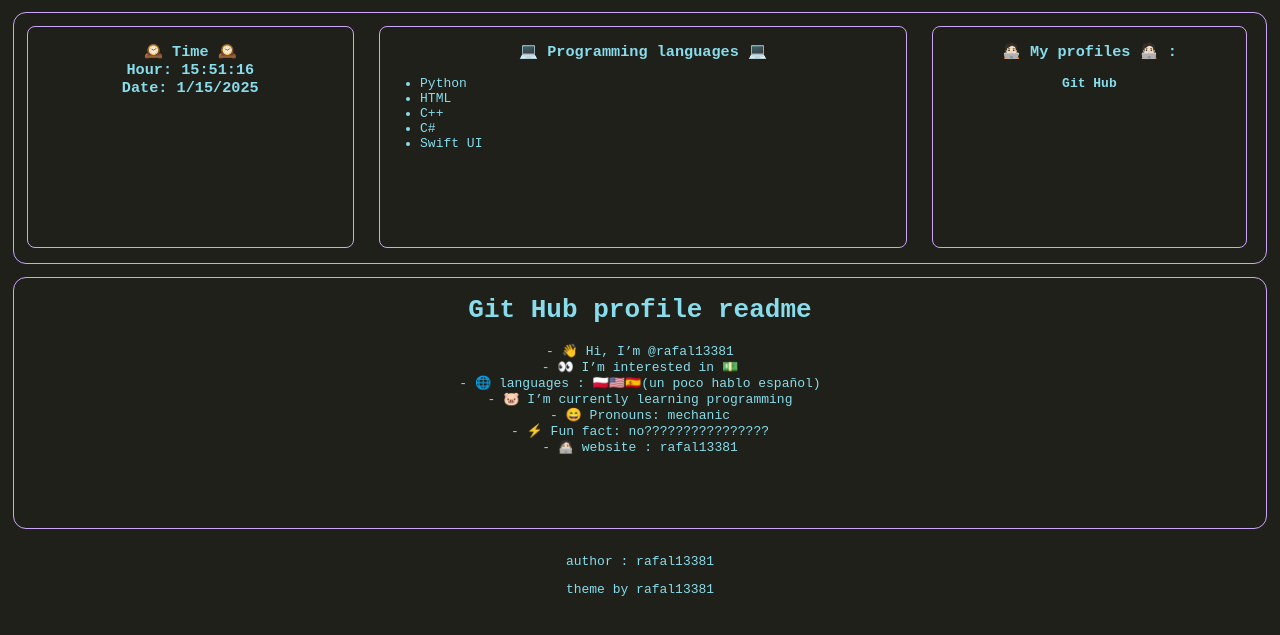
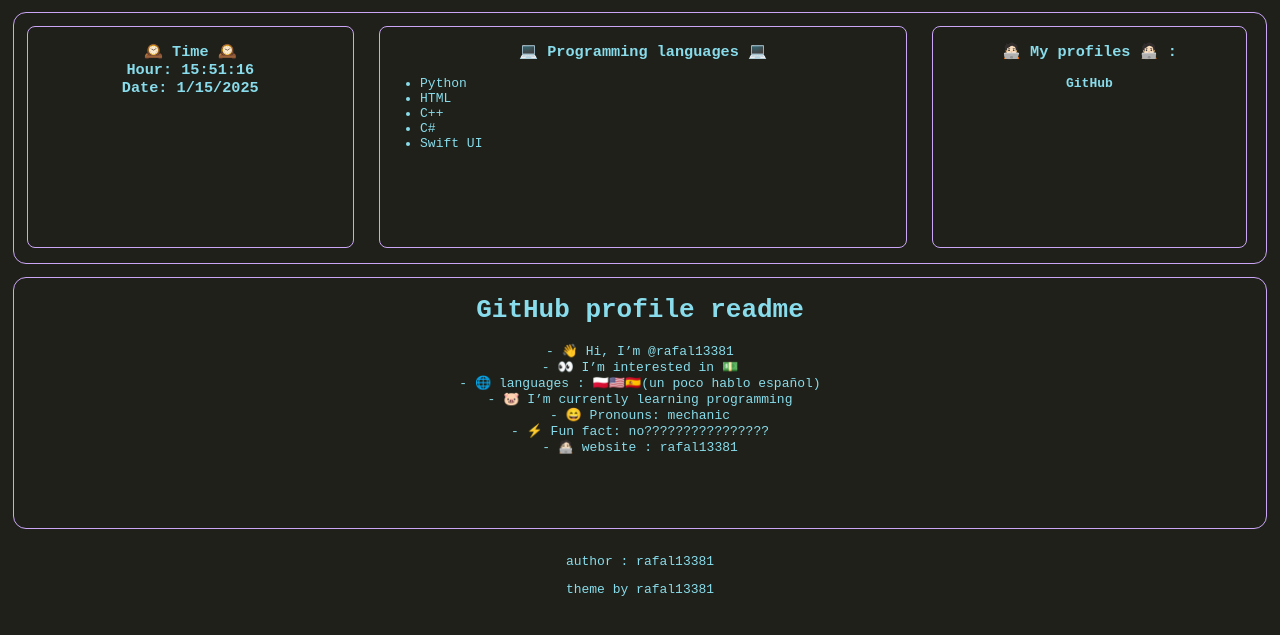
Before and after one commit to rafal13381/rafal13381.github.io, a plain HTML site: page index.html in a window 1280 px wide. Shown: the part 73-708 px from the top of the page. Drawn offline with Linux system fonts and the light colour scheme.

Commit message:
poprawa html

```diff
--- a/index.html
+++ b/index.html
@@ -40,13 +40,13 @@
                 <h3>
                     🧑🏻‍💻 My profiles 🧑🏻‍💻 :
                 </h3>
-                <b><a class="link" href="https://github.com/rafal13381">Git Hub</a></b>
+                <b><a class="link" href="https://github.com/rafal13381">GitHub</a></b>
             </center>
             </div>
         </div>
 
         <div class="content">
-            <center><h1>Git Hub profile readme</h1></center>
+            <center><h1>GitHub profile readme</h1></center>
             <center><p>
                 - 👋 Hi, I’m @rafal13381<br>
                 - 👀 I’m interested in 💵<br>
```
